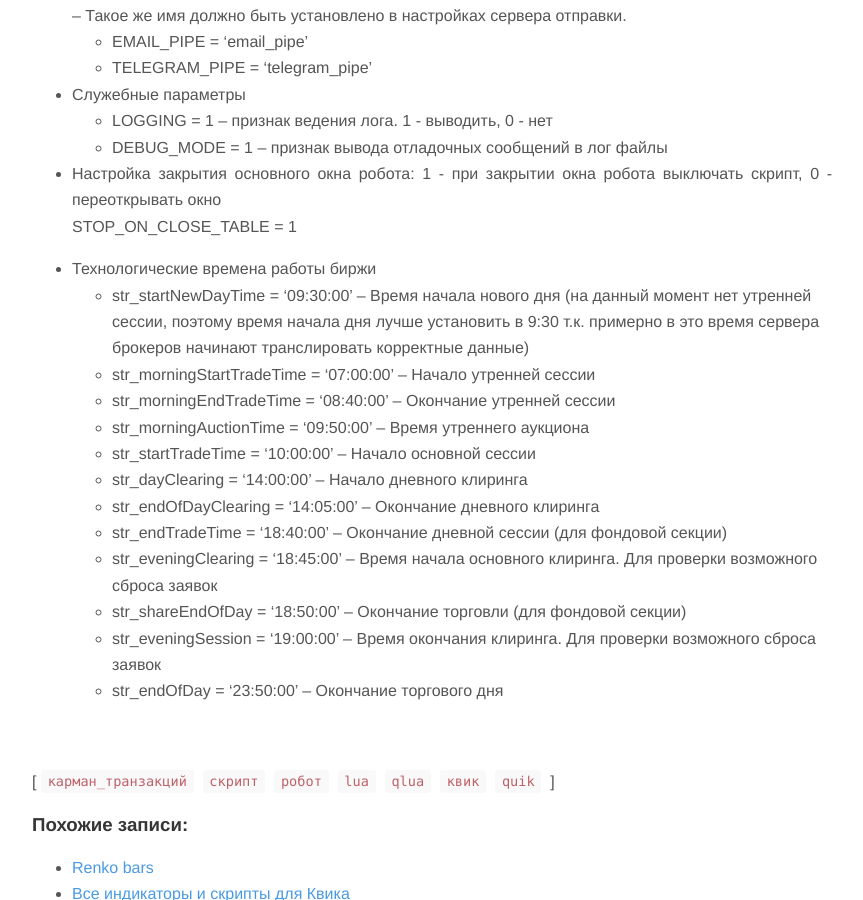
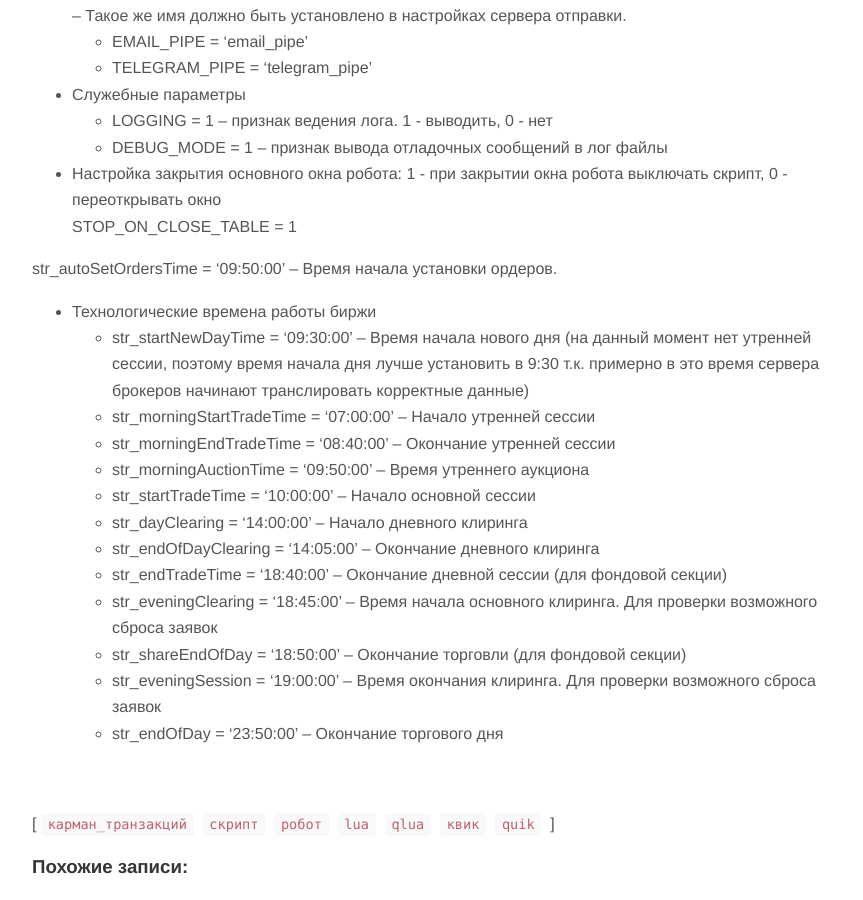
Before and after one commit to nick-nh/nick-nh.github.io, a Jekyll site: the page built from _posts/2021-01-10-transactionPocket-post.md, in a window 1280 px wide and 900 px high, scrolled down 9981 px. Shown: the whole window, without its empty margins (208-1071 px from the left). Built offline with Jekyll 4.4.1, drawn with Linux system fonts in a browser that asks for light colours; nearby versions of some CDN libraries.

Commit message:
auto set time

```diff
--- a/_posts/2021-01-10-transactionPocket-post.md
+++ b/_posts/2021-01-10-transactionPocket-post.md
@@ -293,6 +293,8 @@ SEND_TELEGRAM                 = 0
 - Настройка закрытия основного окна робота: 1 - при закрытии окна робота выключать скрипт, 0 - переоткрывать окно<br>
 STOP_ON_CLOSE_TABLE           = 1
 
+str_autoSetOrdersTime         = '09:50:00' -- Время начала установки ордеров.
+
 - Технологические времена работы биржи<br>
     - str_startNewDayTime           = '09:30:00' -- Время начала нового дня (на данный момент нет утренней сессии, поэтому время начала дня лучше установить в 9:30 т.к. примерно в это время сервера брокеров начинают транслировать корректные данные)
     - str_morningStartTradeTime     = '07:00:00' -- Начало утренней сессии
```
